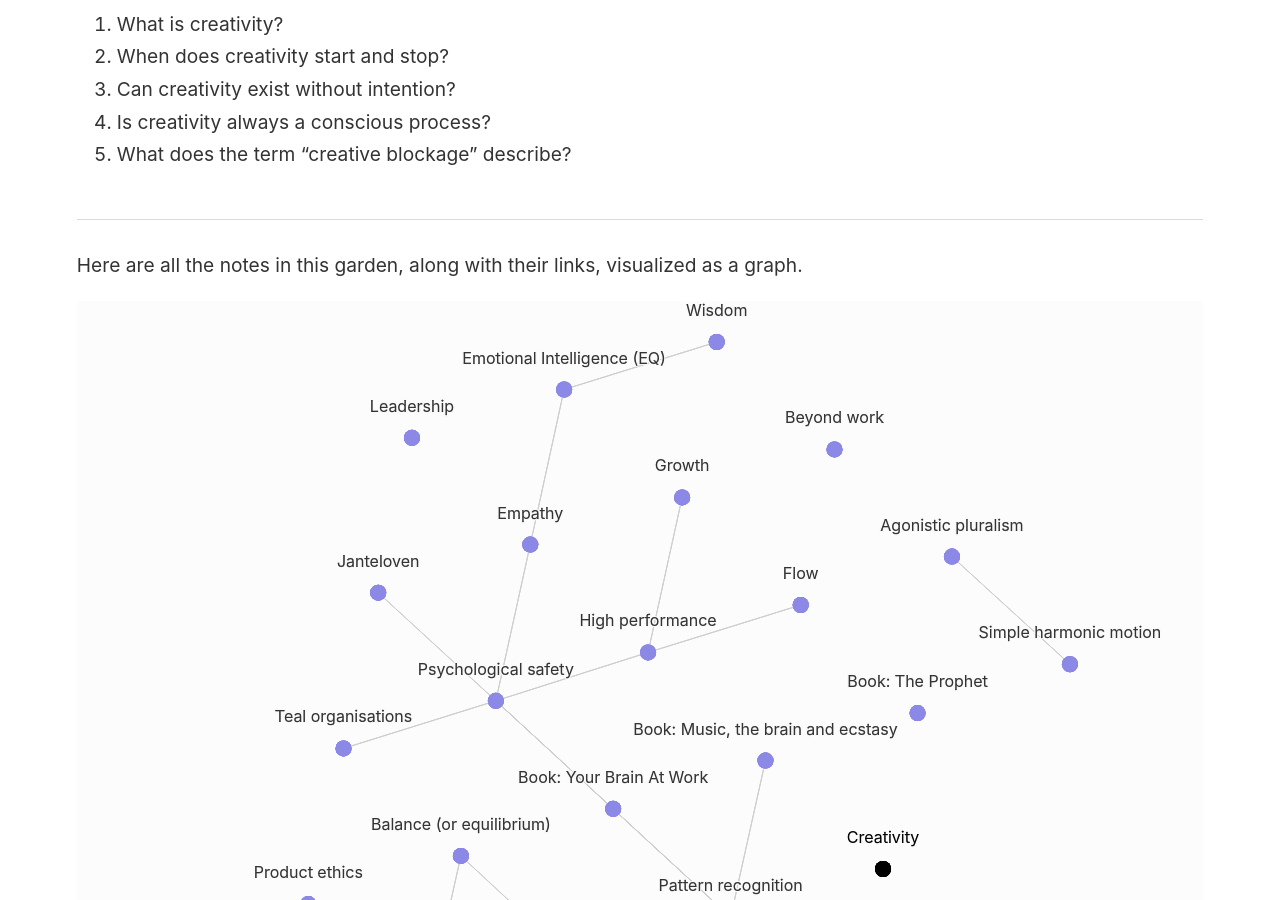
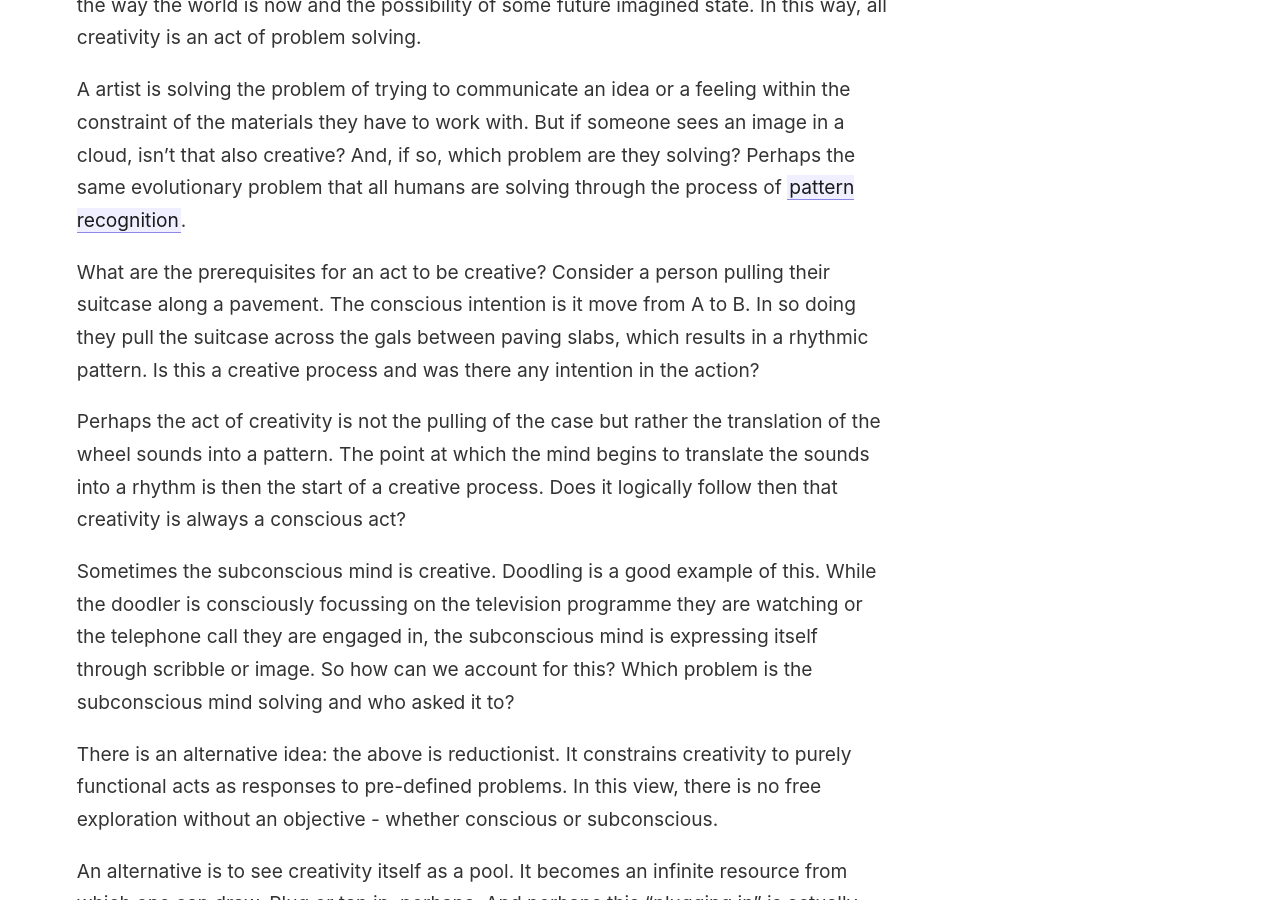
Before and after one commit to bigsee/digital-garden, a Jekyll site: the page built from _notes/Creativity.md, in a window 1280 px wide and 900 px high, scrolled down 411 px. Built offline with Jekyll 4.4.1, drawn with Linux system fonts in a browser that asks for light colours; some of the changed text lies outside the part shown.

Commit message:
:droplet: water Creativity

```diff
--- a/_notes/Creativity.md
+++ b/_notes/Creativity.md
@@ -3,7 +3,25 @@
 title: Creativity
 ---
 
-### Questions
+What is creativity? It might be viewed as the resolving of a tension: the tension between the way the world is now and the possibility of some future imagined state. In this way, all creativity is an act of problem solving.
+
+A artist is solving the problem of trying to communicate an idea or a feeling within the constraint of the materials they have to work with. But if someone sees an image in a cloud, isn't that also creative? And, if so, which problem are they solving? Perhaps the same evolutionary problem that all humans are solving through the process of [[Pattern recognition|pattern recognition]].
+
+What are the prerequisites for an act to be creative? Consider a person pulling their suitcase along a pavement. The conscious intention is it move from A to B. In so doing they pull the suitcase across the gals between paving slabs, which results in a rhythmic pattern. Is this a creative process and was there any intention in the action?
+
+Perhaps the act of creativity is not the pulling of the case but rather the translation of the wheel sounds into a pattern. The point at which the mind begins to translate the sounds into a rhythm is then the start of a creative process. Does it logically follow then that creativity is always a conscious act?
+
+Sometimes the subconscious mind is creative. Doodling is a good example of this. While the doodler is consciously focussing on the television programme they are watching or the telephone call they are engaged in, the subconscious mind is expressing itself through scribble or image. So how can we account for this? Which problem is the subconscious mind solving and who asked it to?
+
+There is an alternative idea: the above is reductionist. It constrains creativity to purely functional acts as responses to pre-defined problems. In this view, there is no free exploration without an objective - whether conscious or subconscious.
+
+An alternative is to see creativity itself as a pool. It becomes an infinite resource from which one can draw. Plug or tap in, perhaps. And perhaps this "plugging in" is actually easier for the conscious mind to do. Or, more likely, there is a delicate [[Balance (or Equilibrium)|balance]] between the two.
+
+Thinking of creativity in this way, there is no defined start or stop to the process - it is everything at all times. We might see it as a journey along a Möbius loop, where one stops occasionally view a particular problem from whichever vantage point one is currently at.
+
+Another metaphor is the idea of creativity as an energy source. The act of being creative is to plug into a socket or port and connect to this always-present source of energy. A creative blockage is then an inability to connect to this source for whatever reason. It is often when we rely too heavily on conscious, logical thought and intentional and do not leave enough space for the subconscious to do its work. [[Sleep]] is likely vital to this process and meditation might also present a pathway into this space.
+
+### Working questions
 
 1. What is creativity?
 2. When does creativity start and stop?
```
